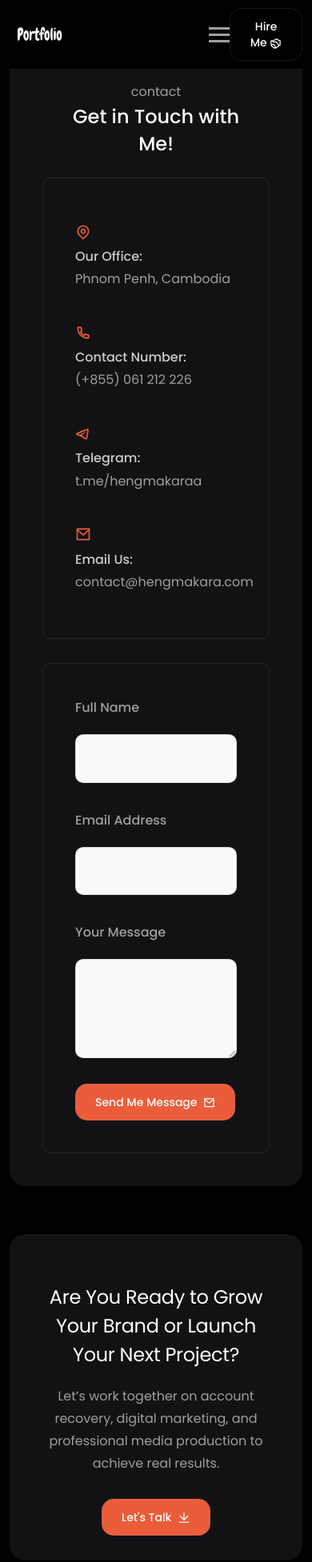
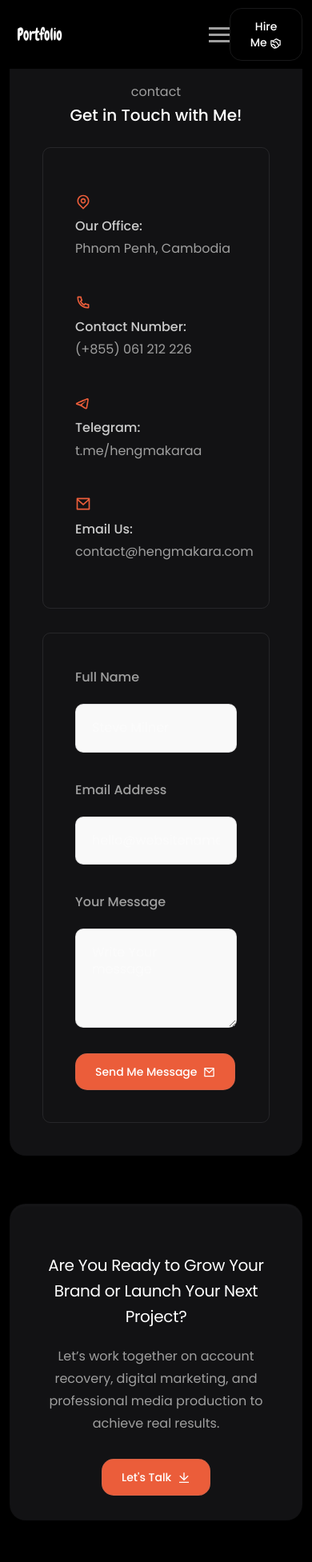
Before and after one commit to makarouy/hengmakara.com, a Next.js app: page /contact in a window 390 px wide. Shown: the top 1953 px of the page at 80% size. Built offline with nearby package versions, Linux system fonts and the light colour scheme.

Commit message:
Reduce mobile font sizes for better mobile display

```diff
--- a/src/assets/css/responsive.css
+++ b/src/assets/css/responsive.css
@@ -204,16 +204,16 @@ Version      : 1.0
 
 
     .about-content-part h2 {
-        font-size: 24px;
-        line-height: 36px;
+        font-size: 20px;
+        line-height: 32px;
         margin-bottom: 20px;
         margin-top: 30px;
         letter-spacing: -0.3px;
     }
 
     .section-title h2 {
-        font-size: 24px;
-        line-height: 34px;
+        font-size: 20px;
+        line-height: 30px;
         margin-bottom: 15px;
     }
 
@@ -239,8 +239,8 @@ Version      : 1.0
     }
 
     .call-to-action-part h2 {
-        font-size: 24px;
-        line-height: 36px;
+        font-size: 20px;
+        line-height: 32px;
         letter-spacing: -0.3px;
     }
 
@@ -271,7 +271,7 @@ Version      : 1.0
     }
 
     .single-project-page-design h1 {
-        font-size: 26px;
+        font-size: 22px;
     }
 
     .about-image-part {
@@ -299,10 +299,10 @@ Version      : 1.0
     }
 
     .hero-content h1 {
-        font-size: 32px;
-        line-height: 44px;
-        letter-spacing: -0.5px;
-        word-spacing: 2px;
+        font-size: 26px;
+        line-height: 36px;
+        letter-spacing: -0.8px;
+        word-spacing: 1px;
     }
 
     .hero-content .dot-shape {
```
